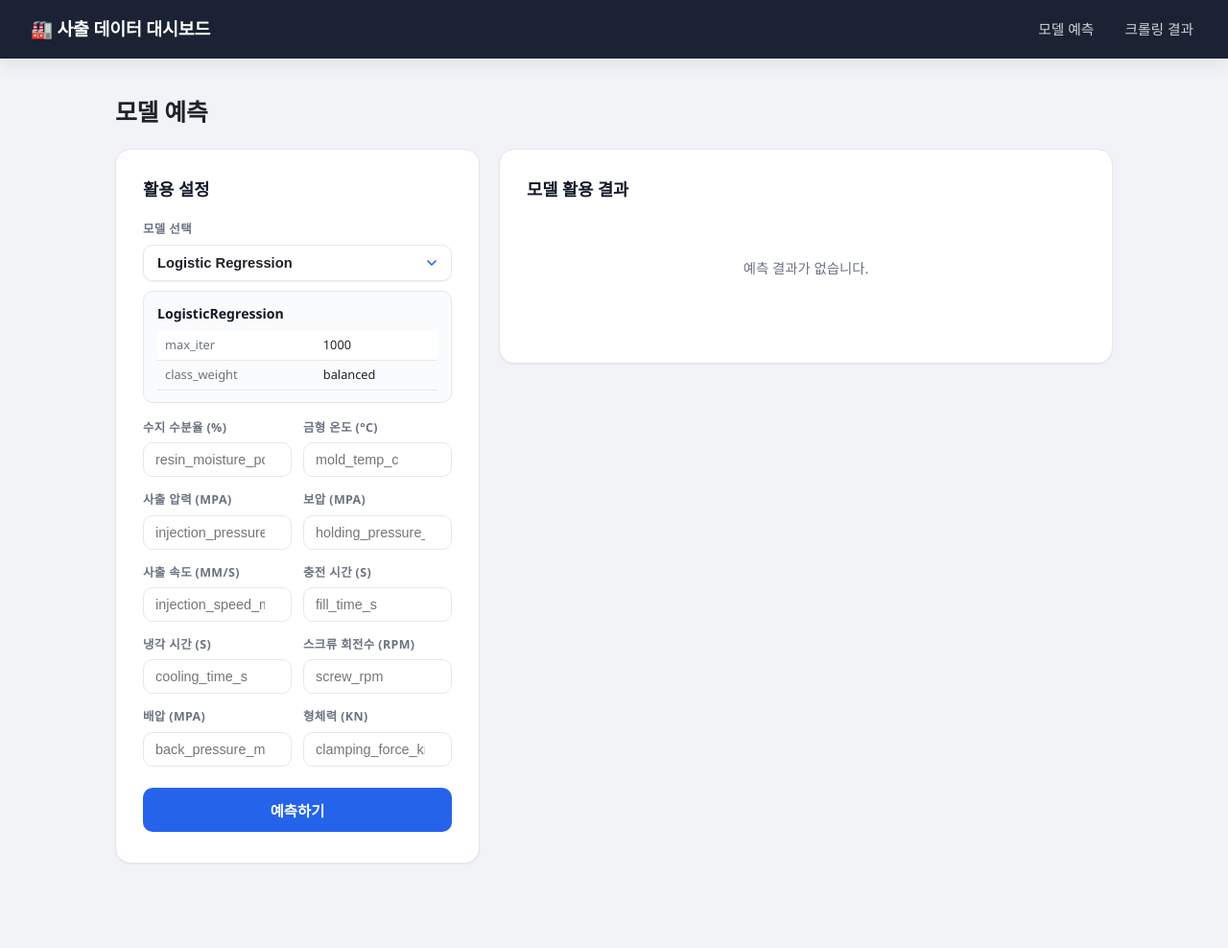
After one commit to 00-Dohyun-00/hyundai_autoever_mobility_sw_school_python_project, a Flask app: page /model in a window 1280 px wide. The commit adds this page. Shown: the whole page at 96% size. Run offline with Flask 3, Linux system fonts and the light colour scheme.

Commit message:
feat: 모델 예측 페이지 가안

```diff
--- a/analysis/classification.py
+++ b/analysis/classification.py
@@ -158,12 +158,12 @@ tab1, tab2 = st.tabs(["📰 사출 관련 뉴스", "🔧 불량 예측 모델"])
 
 
 # ---------------------------------------------------------
-# tab1: 뉴스 크롤링 결과 (팀원 파트 - 자리만 비워둠)
+# tab1: 뉴스 크롤링 결과
 # ---------------------------------------------------------
 with tab1:
     st.header("사출 관련 뉴스")
-    st.info("팀원이 크롤링한 뉴스 데이터가 여기에 들어갈 예정입니다.")
-    # TODO: 팀원 크롤링 결과 연동
+    st.info("크롤링한 뉴스 데이터가 여기에 들어갈 예정입니다.")
+    # TODO: 크롤링 결과 연동
     # 예시:
     # news_df = pd.read_csv("news_crawling_result.csv")
     # st.dataframe(news_df)
--- a/app.py
+++ b/app.py
@@ -1,6 +1,6 @@
 from pathlib import Path
 
-from flask import Flask, render_template
+from flask import Flask, render_template, request
 
 from analysis.analyzer import analyze_default_csv
 from crawler.crawler import get_crawl_results
@@ -8,6 +8,37 @@ from crawler.crawler import get_crawl_results
 app = Flask(__name__)
 
 DEFAULT_CSV_PATH = Path(__file__).parent / "data" / "hyundai_autoever_injection_defect_classification_v2.csv"
+
+# 예측 화면의 입력 필드. label은 화면 표시용, name은 request.form 키로 쓰인다.
+PREDICT_FEATURE_FIELDS = [
+    {"name": "resin_moisture_pct", "label": "수지 수분율 (%)"},
+    {"name": "mold_temp_c", "label": "금형 온도 (°C)"},
+    {"name": "injection_pressure_mpa", "label": "사출 압력 (MPa)"},
+    {"name": "holding_pressure_mpa", "label": "보압 (MPa)"},
+    {"name": "injection_speed_mm_s", "label": "사출 속도 (mm/s)"},
+    {"name": "fill_time_s", "label": "충전 시간 (s)"},
+    {"name": "cooling_time_s", "label": "냉각 시간 (s)"},
+    {"name": "screw_rpm", "label": "스크류 회전수 (rpm)"},
+    {"name": "back_pressure_mpa", "label": "배압 (MPa)"},
+    {"name": "clamping_force_kn", "label": "형체력 (kN)"},
+]
+
+# 선택 가능한 모델과, 가운데 패널에 보여줄 모델 종류/파라미터.
+# defect_classification.py에서 실제로 학습에 쓰는 하이퍼파라미터와 맞춰뒀다.
+PREDICT_MODEL_INFO = {
+    "Logistic Regression": {
+        "type": "LogisticRegression",
+        "params": {"max_iter": 1000, "class_weight": "balanced"},
+    },
+    "Random Forest": {
+        "type": "RandomForestClassifier",
+        "params": {
+            "n_estimators": 300,
+            "class_weight": "balanced_subsample",
+            "random_state": 42,
+        },
+    },
+}
 
 
 @app.route("/")
@@ -21,6 +52,33 @@ def analysis_content():
     return render_template("_analysis_result.html", result=result)
 
 
+@app.route("/model", methods=["GET", "POST"])
+def model_predict():
+    model_options = list(PREDICT_MODEL_INFO.keys())
+    selected_model = request.form.get("model_name", model_options[0])
+    if selected_model not in PREDICT_MODEL_INFO:
+        selected_model = model_options[0]
+
+    prediction = None
+    if request.method == "POST":
+        input_values = {
+            field["name"]: request.form.get(field["name"], "")
+            for field in PREDICT_FEATURE_FIELDS
+        }
+        # TODO: 여기서 selected_model / input_values로 실제 모델 예측을 실행하고
+        # prediction = {"defect_label": 0 또는 1, "probability": 0.0~1.0(선택)} 형태로 채워준다.
+        prediction = None
+
+    return render_template(
+        "model.html",
+        model_options=model_options,
+        model_info=PREDICT_MODEL_INFO,
+        selected_model=selected_model,
+        feature_fields=PREDICT_FEATURE_FIELDS,
+        prediction=prediction,
+    )
+
+
 @app.route("/crawl-result")
 def crawl_result():
     results = get_crawl_results()
--- a/static/css/style.css
+++ b/static/css/style.css
@@ -173,13 +173,12 @@ body {
   margin: 4px 0 0 40px;
 }
 
-/* ---------- model select ---------- */
+/* ---------- select fields ---------- */
 
-.model-select {
+.model-select,
+.field-select {
   display: block;
   width: 100%;
-  max-width: 340px;
-  margin: 14px 0 4px 40px;
   padding: 10px 14px;
   font-size: 0.92rem;
   font-weight: 600;
@@ -196,9 +195,16 @@ body {
 }
 
 .model-select:hover,
-.model-select:focus {
+.model-select:focus,
+.field-select:hover,
+.field-select:focus {
   border-color: var(--color-primary);
   outline: none;
+}
+
+.model-select {
+  max-width: 340px;
+  margin: 14px 0 4px 40px;
 }
 
 .model-panel {
@@ -428,6 +434,148 @@ tbody tr:hover {
   color: var(--color-danger);
 }
 
+/* ---------- model predict page ---------- */
+
+.predict-layout {
+  display: grid;
+  grid-template-columns: 380px 1fr;
+  gap: 20px;
+  align-items: start;
+}
+
+@media (max-width: 760px) {
+  .predict-layout {
+    grid-template-columns: 1fr;
+  }
+}
+
+.predict-col h3 {
+  margin: 0 0 18px;
+  font-size: 1.1rem;
+  font-weight: 700;
+  color: #111827;
+}
+
+.field-label {
+  display: block;
+  font-size: 0.78rem;
+  font-weight: 600;
+  color: var(--color-text-muted);
+  text-transform: uppercase;
+  letter-spacing: 0.03em;
+  margin: 16px 0 6px;
+}
+
+.field-label:first-child {
+  margin-top: 0;
+}
+
+.field-group {
+  display: grid;
+  grid-template-columns: 1fr 1fr;
+  gap: 14px 12px;
+  margin-top: 16px;
+}
+
+@media (max-width: 420px) {
+  .field-group {
+    grid-template-columns: 1fr;
+  }
+}
+
+.field-item .field-label {
+  margin: 0 0 6px;
+}
+
+.field-input {
+  width: 100%;
+  padding: 9px 12px;
+  font-size: 0.9rem;
+  color: var(--color-text);
+  background: var(--color-surface);
+  border: 1px solid var(--color-border);
+  border-radius: var(--radius-md);
+}
+
+.field-input:hover,
+.field-input:focus {
+  border-color: var(--color-primary);
+  outline: none;
+}
+
+.predict-button {
+  display: block;
+  width: 100%;
+  margin-top: 22px;
+  padding: 12px 16px;
+  font-size: 0.96rem;
+  font-weight: 700;
+  color: #fff;
+  background: var(--color-primary);
+  border: none;
+  border-radius: var(--radius-md);
+  cursor: pointer;
+  transition: background 0.15s ease;
+}
+
+.predict-button:hover {
+  background: var(--color-primary-dark);
+}
+
+.model-info-block {
+  margin: 10px 0 4px;
+  padding: 12px 14px;
+  background: #fafbfc;
+  border: 1px solid var(--color-border);
+  border-radius: var(--radius-md);
+}
+
+.model-info-block.is-hidden {
+  display: none;
+}
+
+.model-info-type {
+  margin: 0 0 8px;
+  font-weight: 600;
+  font-size: 0.88rem;
+  color: #111827;
+}
+
+.model-info-block .params-table th,
+.model-info-block .params-table td {
+  padding: 5px 8px;
+  font-size: 0.8rem;
+}
+
+.params-table td:first-child {
+  color: var(--color-text-muted);
+}
+
+.empty-state {
+  color: var(--color-text-muted);
+  font-size: 0.9rem;
+  text-align: center;
+  padding: 40px 0;
+}
+
+tbody tr.result-normal {
+  background: var(--color-primary-soft);
+  font-weight: 700;
+}
+
+tbody tr.result-normal td {
+  color: var(--color-normal);
+}
+
+tbody tr.result-defect {
+  background: #fef2f2;
+  font-weight: 700;
+}
+
+tbody tr.result-defect td {
+  color: var(--color-defect);
+}
+
 /* ---------- crawling page ---------- */
 
 .crawl-list {
--- a/templates/base.html
+++ b/templates/base.html
@@ -9,6 +9,7 @@
   <header class="topbar">
     <h1><a href="{{ url_for('home') }}">사출 데이터 대시보드</a></h1>
     <nav>
+      <a href="{{ url_for('model_predict') }}">모델 예측</a>
       <a href="{{ url_for('crawl_result') }}">크롤링 결과</a>
     </nav>
   </header>
--- /dev/null
+++ b/templates/model.html
@@ -0,0 +1,118 @@
+{% extends "base.html" %}
+
+{% block title %}모델 예측 - 사출 데이터 대시보드{% endblock %}
+
+{% block content %}
+<section>
+  <h2>모델 예측</h2>
+
+  <div class="predict-layout">
+
+    <!-- 왼쪽: 활용 설정 -->
+    <div class="card predict-col predict-settings">
+      <h3>활용 설정</h3>
+
+      <form method="POST" action="{{ url_for('model_predict') }}" class="predict-form">
+        <label class="field-label" for="model_name">모델 선택</label>
+        <select id="model_name" name="model_name" class="field-select">
+          {% for name in model_options %}
+          <option value="{{ name }}" {{ "selected" if name == selected_model else "" }}>{{ name }}</option>
+          {% endfor %}
+        </select>
+
+        {% for name in model_options %}
+        <div class="model-info-block{{ '' if name == selected_model else ' is-hidden' }}" data-model="{{ name }}">
+          <p class="model-info-type">{{ model_info[name].type }}</p>
+          <table class="params-table">
+            <tbody>
+              {% for key, value in model_info[name].params.items() %}
+              <tr>
+                <td>{{ key }}</td>
+                <td>{{ value }}</td>
+              </tr>
+              {% endfor %}
+            </tbody>
+          </table>
+        </div>
+        {% endfor %}
+
+        <div class="field-group">
+          {% for field in feature_fields %}
+          <div class="field-item">
+            <label class="field-label" for="{{ field.name }}">{{ field.label }}</label>
+            <input
+              type="number"
+              step="any"
+              id="{{ field.name }}"
+              name="{{ field.name }}"
+              class="field-input"
+              placeholder="{{ field.name }}"
+              required
+            >
+          </div>
+          {% endfor %}
+        </div>
+
+        <button type="submit" class="predict-button">예측하기</button>
+      </form>
+    </div>
+
+    <!-- 오른쪽: 모델 활용 결과 -->
+    <div class="card predict-col predict-result">
+      <h3>모델 활용 결과</h3>
+
+      {% if prediction %}
+      <div class="table-scroll">
+        <table>
+          <thead>
+            <tr>
+              <th>항목</th>
+              <th>값</th>
+            </tr>
+          </thead>
+          <tbody>
+            <tr>
+              <td>사용 모델</td>
+              <td>{{ prediction.model_name or selected_model }}</td>
+            </tr>
+            {% if prediction.inputs %}
+            {% for key, value in prediction.inputs.items() %}
+            <tr>
+              <td>{{ key }}</td>
+              <td>{{ value }}</td>
+            </tr>
+            {% endfor %}
+            {% endif %}
+            {% if prediction.probability is not none %}
+            <tr>
+              <td>불량 확률</td>
+              <td>{{ "%.1f"|format(prediction.probability * 100) }}%</td>
+            </tr>
+            {% endif %}
+            <tr class="{{ 'result-defect' if prediction.defect_label == 1 else 'result-normal' }}">
+              <td>예측 결과 (defect_label)</td>
+              <td>{{ "불량" if prediction.defect_label == 1 else "정상" }} ({{ prediction.defect_label }})</td>
+            </tr>
+          </tbody>
+        </table>
+      </div>
+      {% else %}
+      <p class="empty-state">예측 결과가 없습니다.</p>
+      {% endif %}
+    </div>
+
+  </div>
+</section>
+
+<script>
+  (function () {
+    var select = document.getElementById("model_name");
+    var infoBlocks = document.querySelectorAll(".model-info-block");
+    select.addEventListener("change", function () {
+      infoBlocks.forEach(function (block) {
+        block.classList.toggle("is-hidden", block.dataset.model !== select.value);
+      });
+    });
+  })();
+</script>
+{% endblock %}
```
